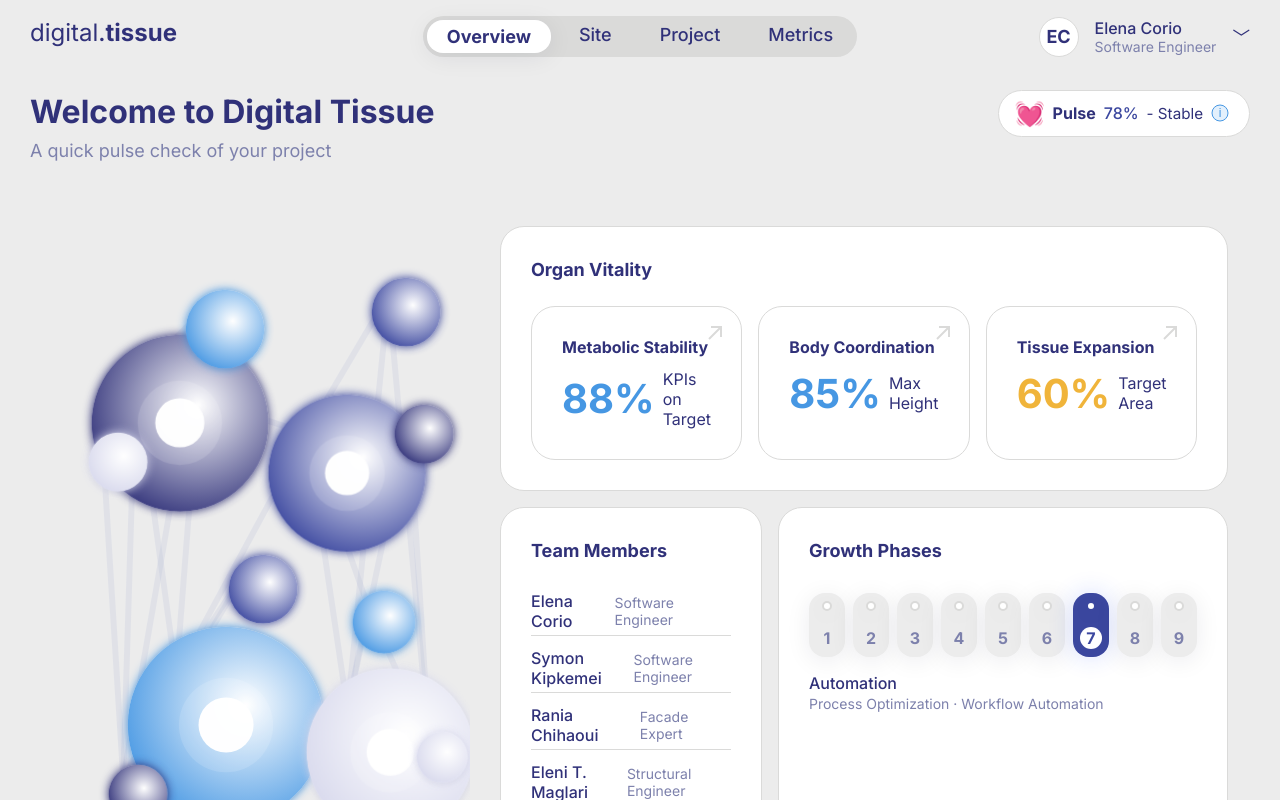
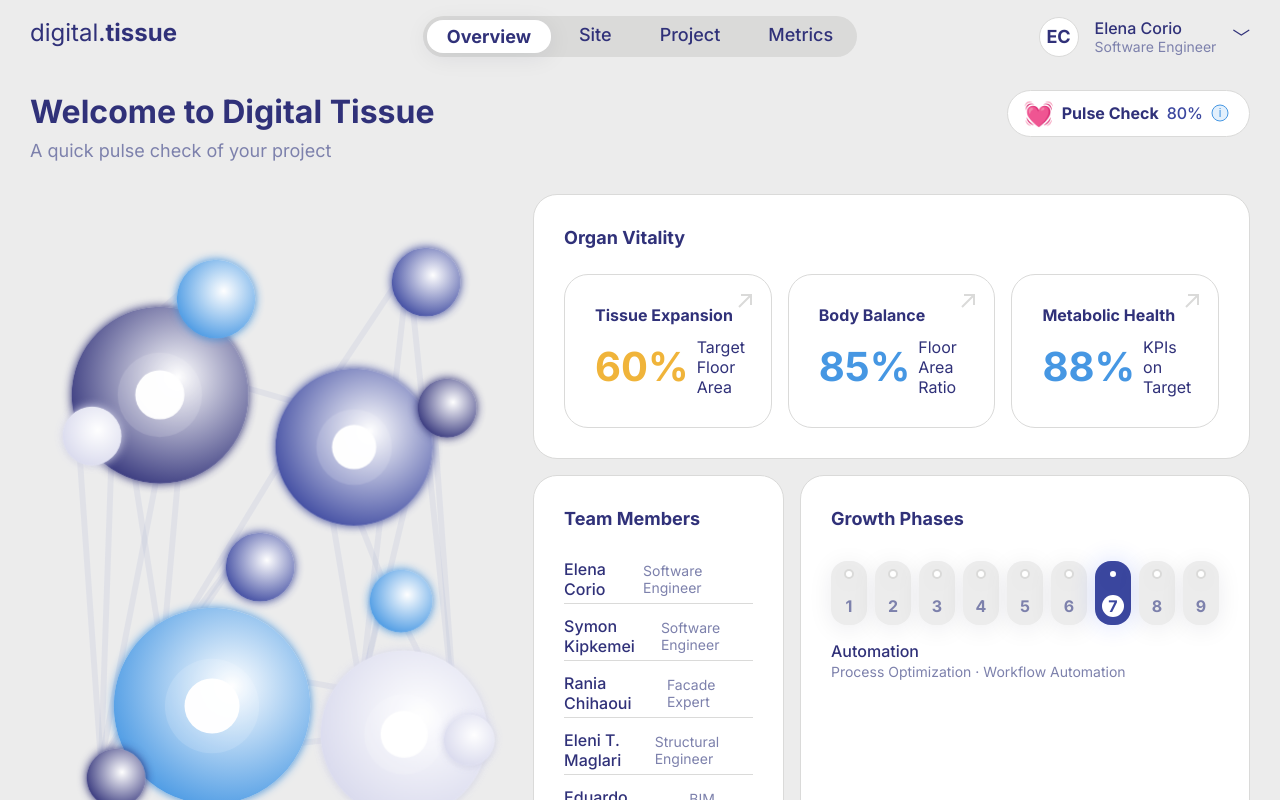
Before and after one commit to elena-corio/digital-tissue-dashboard, a Vue app in the folder frontend/: page / in a window 1280 px wide. Built offline with nearby package versions, Linux system fonts and the light colour scheme.

Commit message:
Make status indicator parametric (it changes with the view)

```diff
--- a/frontend/src/components/StatusIndicator.vue
+++ b/frontend/src/components/StatusIndicator.vue
@@ -1,32 +1,28 @@
 <template>
   <div class="status-indicator">
-    <span class="status-icon">💓</span>
-    <span class="status-label">{{ uitext.STATUS.overview.label }}</span>
-    <span class="status-value">{{ avgPercent }}%</span>
-    <span class="status-desc">- {{ uitext.PULSE.status }}</span>
+    <span class="status-icon">{{ icon }}</span>
+    <span class="status-label">{{ label }}</span>
+    <span class="status-value">{{ value }}%</span>
     <span class="status-info-wrapper">
       <svg class="status-info-icon" width="18" height="18" viewBox="0 0 18 18">
         <circle cx="9" cy="9" r="8" fill="#e3f0fc" stroke="#4697e3" stroke-width="1" />
         <text x="9" y="13" text-anchor="middle" font-size="12" fill="#4697e3" font-family="Arial">i</text>
       </svg>
-      <span class="status-tooltip">{{ uitext.STATUS.overview.description }}</span>
+      <span class="status-tooltip">{{ description }}</span>
     </span>
   </div>
 </template>
 
 <script setup>
-import * as uitext from '../uitext.js'
-
-const cards = uitext.VITALITY.cards;
-function getPercent(value, goal) {
-  if (!goal || isNaN(value) || isNaN(goal)) return 0;
-  return Math.round((value / goal) * 100);
-}
-const avgPercent = Math.round((
-  getPercent(cards.metabolism.value, cards.metabolism.goal) +
-  getPercent(cards.body.value, cards.body.goal) +
-  getPercent(cards.tissue.value, cards.tissue.goal)
-) / 3);
+const props = defineProps({
+  label: String,
+  description: String,
+  value: Number,
+  icon: {
+    type: String,
+    default: '💓'
+  }
+});
 </script>
 
 <style scoped>
--- a/frontend/src/components/Workspace.vue
+++ b/frontend/src/components/Workspace.vue
@@ -9,7 +9,12 @@
         <div class="subtitle">{{ subtitle }}</div>
       </div>
       <div class="workspace-status-indicator">
-        <StatusIndicator :icon="statusIcon" :text="statusText" />
+        <StatusIndicator
+          :icon="statusIcon"
+          :label="statusLabel"
+          :description="statusDescription"
+          :value="statusValue"
+        />
       </div>
     </div>
     <div class="workspace-content">
@@ -21,6 +26,8 @@
 <script>
 import HeaderBar from './HeaderBar.vue';
 import StatusIndicator from './StatusIndicator.vue';
+
+import * as uitext from '../uitext.js';
 
 export default {
   name: 'Workspace',
@@ -41,9 +48,17 @@ export default {
       type: String,
       default: ''
     },
-    statusText: {
+    statusLabel: {
       type: String,
       default: ''
+    },
+    statusDescription: {
+      type: String,
+      default: ''
+    },
+    statusValue: {
+      type: Number,
+      default: 80
     }
   }
 };
@@ -78,5 +93,5 @@ export default {
 }
 .workspace-content {
   flex: 1;
-  padding: 2rem;}
+  }
 </style>
--- a/frontend/src/uitext.js
+++ b/frontend/src/uitext.js
@@ -1,17 +1,30 @@
 export const TABS = {
   overview:
 {  title: 'Welcome to Digital Tissue',
-  subtitle: 'A quick pulse check of your project'},
+  subtitle: 'A quick pulse check of your project',
+  statusLabel: 'Pulse Check',
+  statusDescription: 'Organ Vitality Avg',
+  statusIcon: '💓'},
   site: {
     title: 'Site Analysis',
-    subtitle: 'Key insights and metrics about your site'
+    subtitle: 'Key insights and metrics about your site',
+    statusLabel: 'Body Balance',
+    statusDescription: 'Floor Area Ratio',
+    statusIcon: '🧘' // balance
   },
   project: {
     title: 'Project Overview',
-    subtitle: 'Current status and recent updates of your project'},
+    subtitle: 'Current status and recent updates of your project',
+    statusLabel: 'Tissue Expansion',
+    statusDescription: 'Gross Floor Area',
+    statusIcon: '🧬' // expansion
+  },
   metrics: {
     title: 'Metrics Dashboard',
-    subtitle: 'Detailed performance indicators and KPIs'
+    subtitle: 'Detailed performance indicators and KPIs',
+    statusLabel: 'Metabolic Health',
+    statusDescription: 'KPIs on Target',
+    statusIcon: '🦠' // stability
   }
 };
 // All UI text for digital.tissue dashboard
@@ -72,9 +85,10 @@ export const ORGANS = {
 export const VITALITY = {
   sectionTitle: 'Organ Vitality',
   cards: {
-    metabolism: { title: 'Metabolic Stability', value: 7, goal:8, description: "KPIs on Target"},
-    body: { title: 'Body Coordination', value: 0.85, goal:1, description: "Max Height" },
-    tissue: { title: 'Tissue Expansion', value: 0.6, goal:1, description: "Target Area" },
+    tissue: { title: 'Tissue Expansion', value: 0.6, goal:1, description: "Target Floor Area" },
+    body: { title: 'Body Balance', value: 0.85, goal:1, description: "Floor Area Ratio" },
+    metabolism: { title: 'Metabolic Health', value: 7, goal:8, description: "KPIs on Target"},
+
   },
 };
 
--- a/frontend/src/views/DashboardView.vue
+++ b/frontend/src/views/DashboardView.vue
@@ -3,7 +3,8 @@
     :title="uiText.TABS.overview.title"
     :subtitle="uiText.TABS.overview.subtitle"
     :statusIcon="uiText.TABS.overview.statusIcon"
-    :statusText="uiText.TABS.overview.statusText"
+    :statusLabel="uiText.TABS.overview.statusLabel"
+    :statusDescription="uiText.TABS.overview.statusDescription"
   >
     <div class="dashboard-main">
       <!-- Left Column -->
--- a/frontend/src/views/MetricsView.vue
+++ b/frontend/src/views/MetricsView.vue
@@ -3,7 +3,8 @@
     :title="uiText.TABS.metrics.title"
     :subtitle="uiText.TABS.metrics.subtitle"
     :statusIcon="uiText.TABS.metrics.statusIcon"
-    :statusText="uiText.TABS.metrics.statusText"
+    :statusLabel="uiText.TABS.metrics.statusLabel"
+    :statusDescription="uiText.TABS.metrics.statusDescription"
   >
     <div class="metrics-placeholder">Metrics content placeholder</div>
   </Workspace>
--- a/frontend/src/views/ProjectView.vue
+++ b/frontend/src/views/ProjectView.vue
@@ -3,7 +3,8 @@
     :title="uiText.TABS.project.title"
     :subtitle="uiText.TABS.project.subtitle"
     :statusIcon="uiText.TABS.project.statusIcon"
-    :statusText="uiText.TABS.project.statusText"
+    :statusLabel="uiText.TABS.project.statusLabel"
+    :statusDescription="uiText.TABS.project.statusDescription"
   >
     <div class="project-placeholder">Project content placeholder</div>
   </Workspace>
--- a/frontend/src/views/SiteView.vue
+++ b/frontend/src/views/SiteView.vue
@@ -2,8 +2,9 @@
   <Workspace
     :title="uiText.TABS.site.title"
     :subtitle="uiText.TABS.site.subtitle"
-    :statusIcon="''"
-    :statusText="''"
+    :statusIcon="uiText.TABS.site.statusIcon"
+    :statusLabel="uiText.TABS.site.statusLabel"
+    :statusDescription="uiText.TABS.site.statusDescription"
   >
     <div class="site-placeholder">Site content placeholder</div>
   </Workspace>
```
